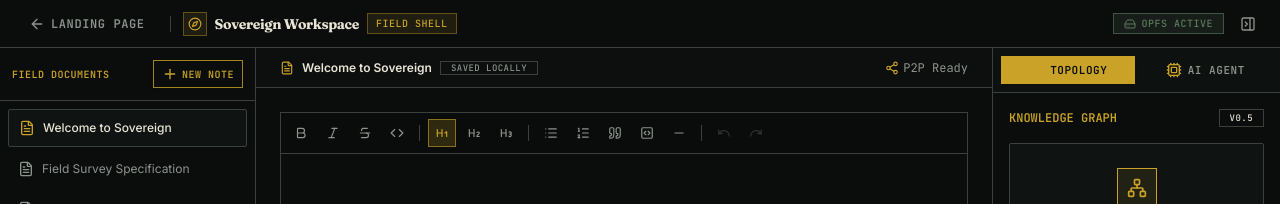
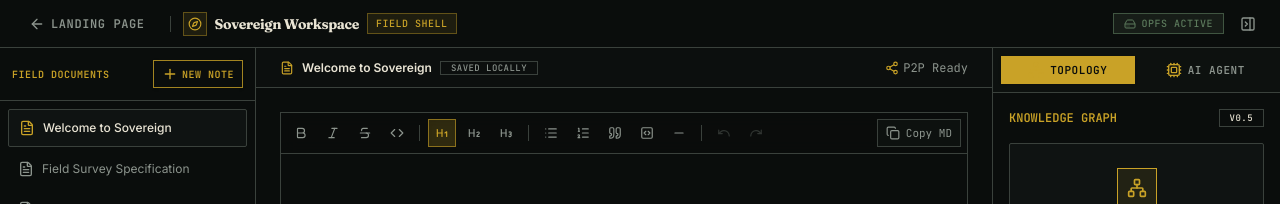
Before and after one commit to WantedChip/Sovereign, a React (Vite) app: page /app in a window 1280 px wide. Shown: the top 204 px of the page. Built offline with nearby package versions, Linux system fonts and the light colour scheme.

Commit message:
feat: created markdown serialization

```diff
--- a/package.json
+++ b/package.json
@@ -19,14 +19,19 @@
     "@tiptap/pm": "^3.29.2",
     "@tiptap/react": "^3.29.2",
     "@tiptap/starter-kit": "^3.29.2",
+    "@types/markdown-it": "^14.1.2",
+    "@types/turndown": "^5.0.6",
     "class-variance-authority": "^0.7.1",
     "clsx": "^2.1.1",
     "lucide-react": "^1.28.0",
+    "markdown-it": "^15.0.0",
+    "prosemirror-markdown": "^1.13.5",
     "react": "^19.2.8",
     "react-dom": "^19.2.8",
     "react-router": "^8.3.0",
     "tailwind-merge": "^3.6.0",
     "tailwindcss": "^4.3.3",
+    "turndown": "^7.2.4",
     "zustand": "^5.0.14"
   },
   "devDependencies": {
--- a/src/components/editor/Toolbar.tsx
+++ b/src/components/editor/Toolbar.tsx
@@ -1,5 +1,7 @@
+import { useState } from "react"
 import { type Editor } from "@tiptap/react"
 import { Separator } from "@/components/ui/separator"
+import { toMarkdown } from "@/lib/editor/markdown"
 import {
   Bold,
   Italic,
@@ -15,6 +17,8 @@ import {
   Minus,
   Undo,
   Redo,
+  Copy,
+  Check,
 } from "lucide-react"
 
 interface ToolbarProps {
@@ -22,8 +26,21 @@ interface ToolbarProps {
 }
 
 export function Toolbar({ editor }: ToolbarProps) {
+  const [copied, setCopied] = useState(false)
+
   if (!editor) {
     return null
+  }
+
+  const handleCopyMarkdown = async () => {
+    const md = toMarkdown(editor)
+    try {
+      await navigator.clipboard.writeText(md)
+      setCopied(true)
+      setTimeout(() => setCopied(false), 2000)
+    } catch {
+      // Fallback if clipboard API is restricted
+    }
   }
 
   const items = [
@@ -119,7 +136,8 @@ export function Toolbar({ editor }: ToolbarProps) {
   ]
 
   return (
-    <div className="flex flex-wrap items-center gap-1 p-1.5 bg-ink/90 border-b border-slate-line text-xs font-mono select-none sticky top-0 z-10 backdrop-blur-sm">
+    <div className="flex flex-wrap items-center justify-between gap-1 p-1.5 bg-ink/90 border-b border-slate-line text-xs font-mono select-none sticky top-0 z-10 backdrop-blur-sm">
+      <div className="flex flex-wrap items-center gap-1">
         {items.map((item, index) => {
           if ("type" in item && item.type === "divider") {
             return (
@@ -150,5 +168,27 @@ export function Toolbar({ editor }: ToolbarProps) {
           )
         })}
       </div>
+
+      <div className="flex items-center gap-1">
+        <button
+          type="button"
+          onClick={handleCopyMarkdown}
+          title="Copy as Markdown"
+          className="h-7 px-2 rounded-sm border border-slate-line bg-secondary/40 text-muted-foreground hover:text-brass hover:border-brass/60 flex items-center gap-1.5 text-[11px] font-mono transition-colors cursor-pointer"
+        >
+          {copied ? (
+            <>
+              <Check className="w-3.5 h-3.5 text-moss" />
+              <span className="text-moss font-semibold">Copied MD</span>
+            </>
+          ) : (
+            <>
+              <Copy className="w-3.5 h-3.5" />
+              <span>Copy MD</span>
+            </>
+          )}
+        </button>
+      </div>
+    </div>
   )
 }
--- /dev/null
+++ b/src/lib/editor/markdown.ts
@@ -0,0 +1,66 @@
+import { type Editor } from "@tiptap/react"
+import TurndownService from "turndown"
+import markdownit from "markdown-it"
+
+// Initialize Turndown instance with GFM options
+export const turndownService = new TurndownService({
+  headingStyle: "atx",
+  codeBlockStyle: "fenced",
+  bulletListMarker: "-",
+  emDelimiter: "*",
+  strongDelimiter: "**",
+})
+
+// Custom Rule for Strikethrough (~~del~~)
+turndownService.addRule("strikethrough", {
+  filter: (node) => ["DEL", "S", "STRIKE"].includes(node.nodeName),
+  replacement: (content) => `~~${content}~~`,
+})
+
+// Custom Rule for Fenced Code Blocks with Language preservation
+turndownService.addRule("fencedCodeBlock", {
+  filter: (node) => {
+    return node.nodeName === "PRE" && node.firstChild?.nodeName === "CODE"
+  },
+  replacement: (_content, node) => {
+    const codeNode = (node as HTMLElement).querySelector("code")
+    const className = codeNode?.getAttribute("class") || ""
+    const languageMatch = className.match(/language-(\w+)/)
+    const language = languageMatch ? languageMatch[1] : ""
+    const codeText = codeNode?.textContent || ""
+    return `\n\`\`\`${language}\n${codeText}\n\`\`\`\n`
+  },
+})
+
+// Initialize markdown-it parser
+export const mdParser = markdownit({
+  html: true,
+  linkify: true,
+  typographer: true,
+})
+
+/**
+ * Serializes the current Tiptap editor content into a clean Markdown string.
+ */
+export function toMarkdown(editor: Editor | null): string {
+  if (!editor) return ""
+  const html = editor.getHTML()
+  return turndownService.turndown(html)
+}
+
+/**
+ * Parses a Markdown string into HTML suitable for loading into Tiptap.
+ */
+export function markdownToHtml(markdown: string): string {
+  if (!markdown) return ""
+  return mdParser.render(markdown)
+}
+
+/**
+ * Loads a Markdown string into a Tiptap editor.
+ */
+export function loadMarkdownIntoEditor(editor: Editor | null, markdown: string): void {
+  if (!editor) return
+  const html = markdownToHtml(markdown)
+  editor.commands.setContent(html)
+}
```
Also changed, not shown: 1 other file (tests, documents, lock files or other folders). Lines whose indentation alone changed are shown as unchanged.
